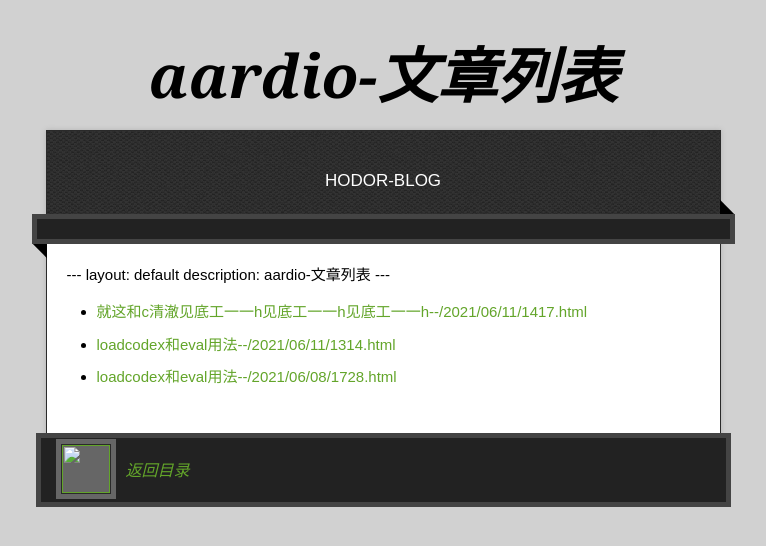
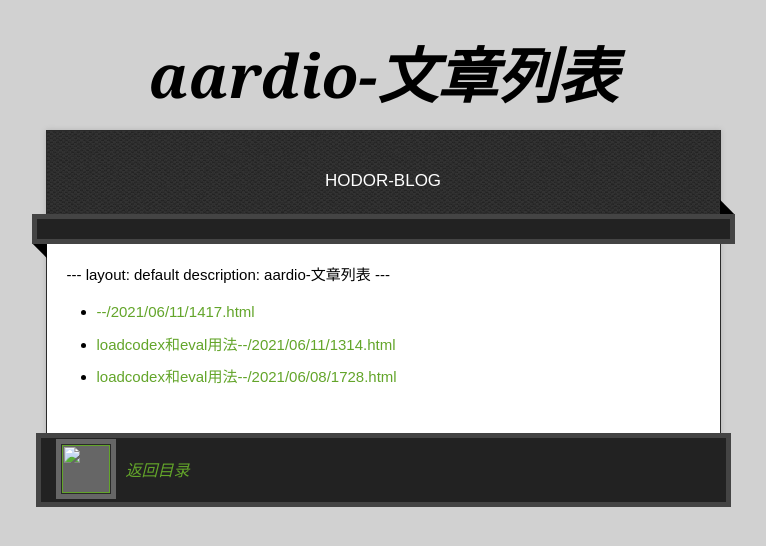
Before and after one commit to ztmdnike/aardio, a Jekyll site: the page built from 11index.html, in a window 1280 px wide. Shown: the top 546 px of the page, without its empty margins (257-1023 px from the left). Built offline with Jekyll 4.4.1, drawn with Linux system fonts in a browser that asks for light colours.

Commit message:
Update 2021-6-11-1417.md

````diff
--- a/_posts/2021-6-11-1417.md
+++ b/_posts/2021-6-11-1417.md
@@ -1,7 +1,5 @@
 ---
-layout: default
-title: aardio快速开发
-description: 就这和c清澈见底工一一h见底工一一h见底工一一h
+title: 就这和c清澈见底工
 ---
 ```java
 import console;
````
